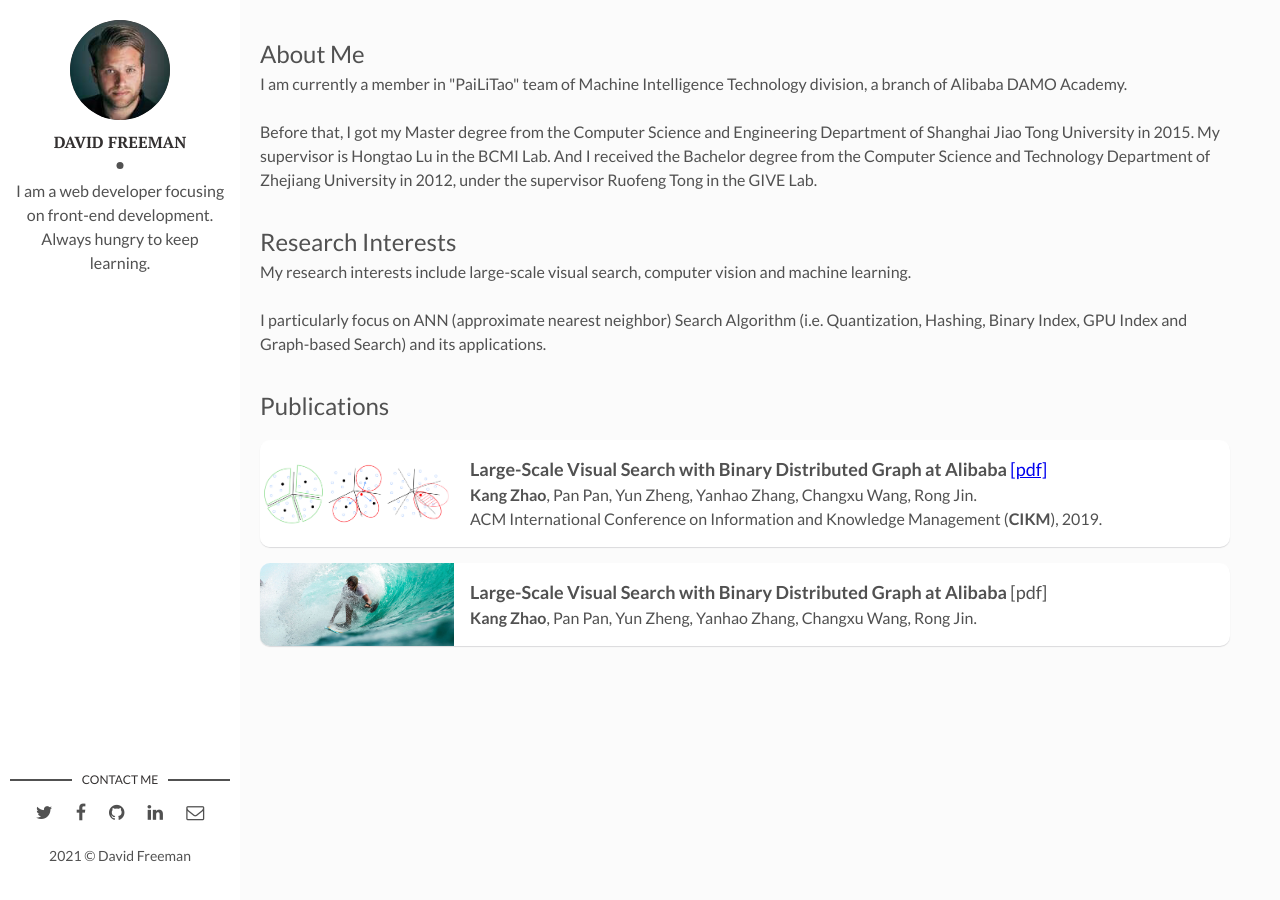
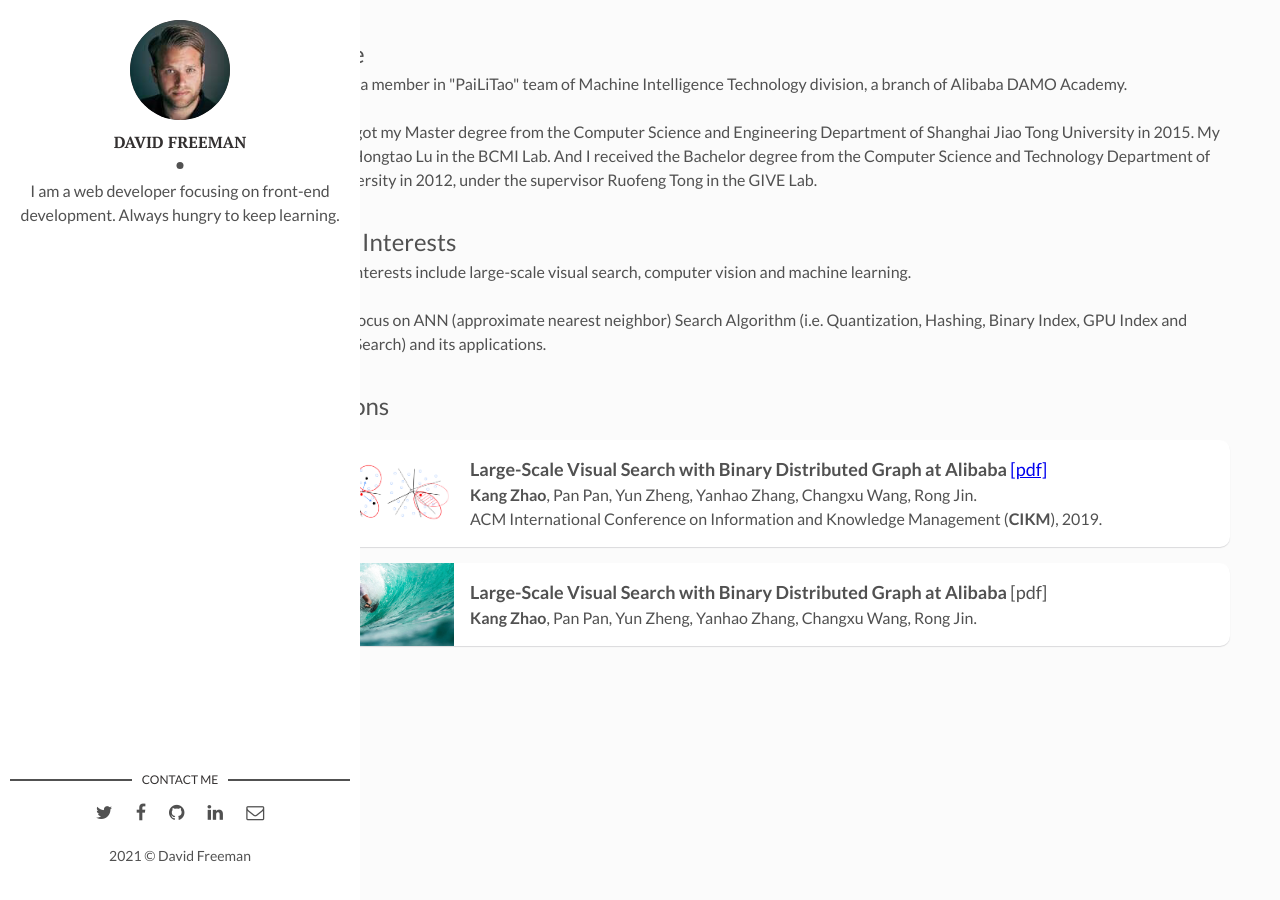
Before and after one commit to kangzhao2/kangzhao2.github.io, a Jekyll site: the page built from index.html, in a window 1280 px wide. Built offline with Jekyll 4.4.1, drawn with Linux system fonts in a browser that asks for light colours; the list of posts is cut into pages by our own code.

Commit message:
Update main.css

```diff
--- a/assets/css/main.css
+++ b/assets/css/main.css
@@ -930,7 +930,7 @@ table tfoot td {
   top: 0;
   left: 0;
   bottom: 0;
-  width: 240px;
+  width: 360px;
   height: 100%;
   padding: 20px 10px;
   background-color: #ffffff;
```
